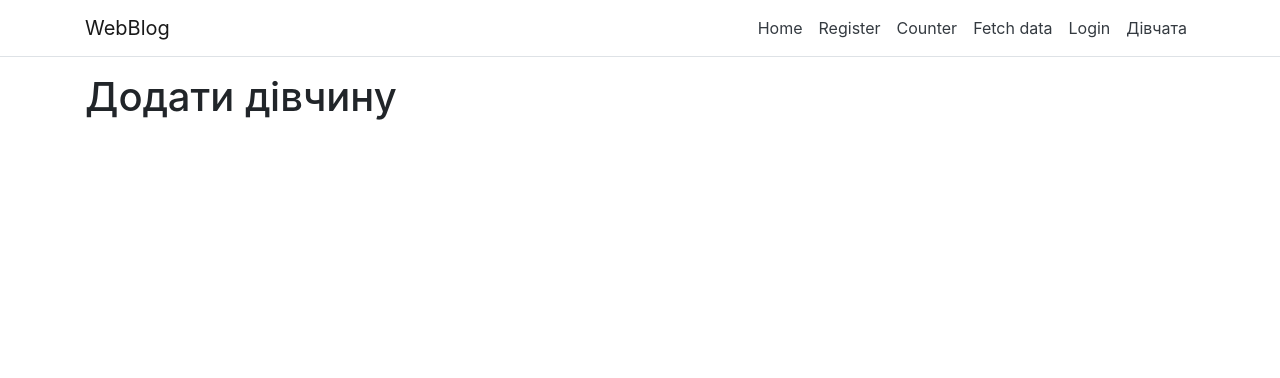
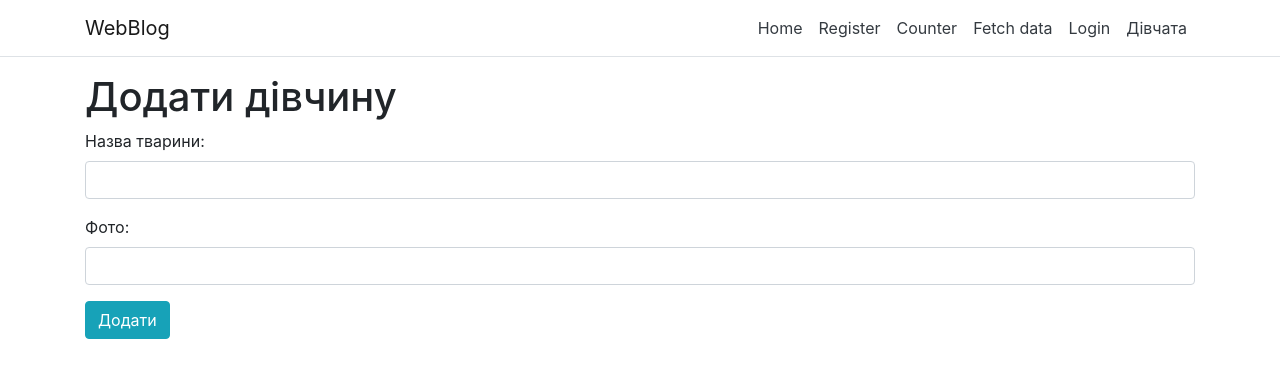
Before and after one commit to novakvova/ReactPHP, a React (Create React App) app: page /girls/add in a window 1280 px wide. Shown: the top 378 px of the page. Built offline with nearby package versions, Linux system fonts and the light colour scheme.

Commit message:
Add form girl

```diff
--- a/src/components/malyshki/add.js
+++ b/src/components/malyshki/add.js
@@ -1,4 +1,5 @@
 import React, { Component } from 'react';
+import axios from 'axios';
 
 class MalyshkiAddWidgetContainer extends Component {
     constructor(props) {
@@ -9,9 +10,61 @@ class MalyshkiAddWidgetContainer extends Component {
         };
     }
 
+    onSubmitForm = (e) => {
+        e.preventDefault();
+        console.log('----submit form---');
+
+        const model = {
+            name: this.state.name,
+            image: this.state.image
+        };
+        axios.post('https://localhost:100/api/test.php', model)
+            .then(
+                (resp)=>{
+                    console.log('--success post--', resp.data);
+                    this.props.history.push('/girls');
+                },
+                (err) => {
+                    console.log('--err problem---', err);
+                }
+            );
+    }
+
+    onChangeInput = (e) => {
+        this.setState({ [e.target.name]: e.target.value });
+        console.log(e.target.name, e.target.value);
+    }
+
     render() {
+        console.log('---GirlCreate state----', this.state);
+        const { name, image } = this.state;
         return (
-            <h1>Додати дівчину</h1>
+
+            <React.Fragment>
+                <h1>Додати дівчину</h1>
+                <form onSubmit={this.onSubmitForm}>
+                    <div className="form-group">
+                        <label htmlFor="name">Назва тварини:</label>
+                        <input type="text"
+                            className="form-control"
+                            name="name"
+                            id="name"
+                            onChange={this.onChangeInput}
+                            value={name} />
+                    </div>
+
+                    <div className="form-group">
+                        <label htmlFor="image">Фото:</label>
+                        <input type="text"
+                            className="form-control"
+                            name="image"
+                            id="image"
+                            onChange={this.onChangeInput}
+                            value={image} />
+                    </div>
+                    <button type="submit" className="btn btn-info">Додати</button>
+                </form>
+            </React.Fragment>
         );
     }
 }
```
